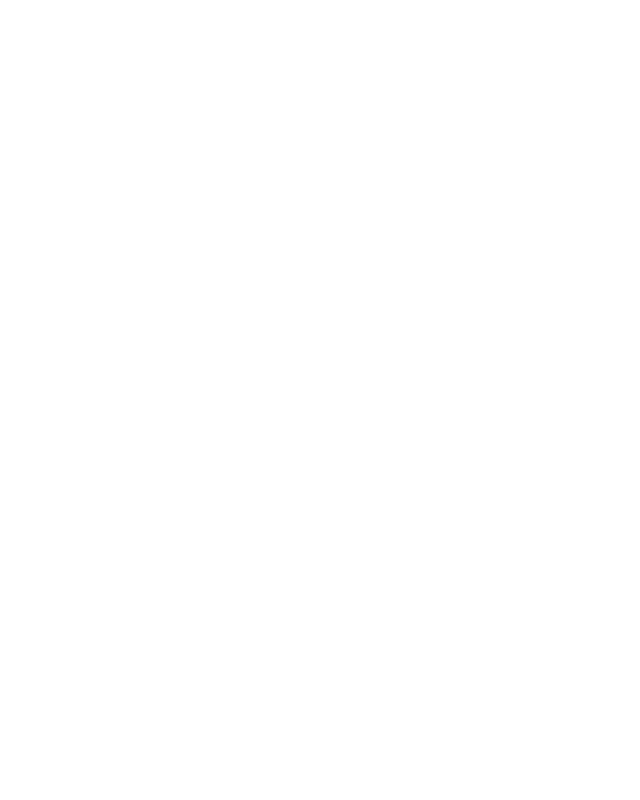
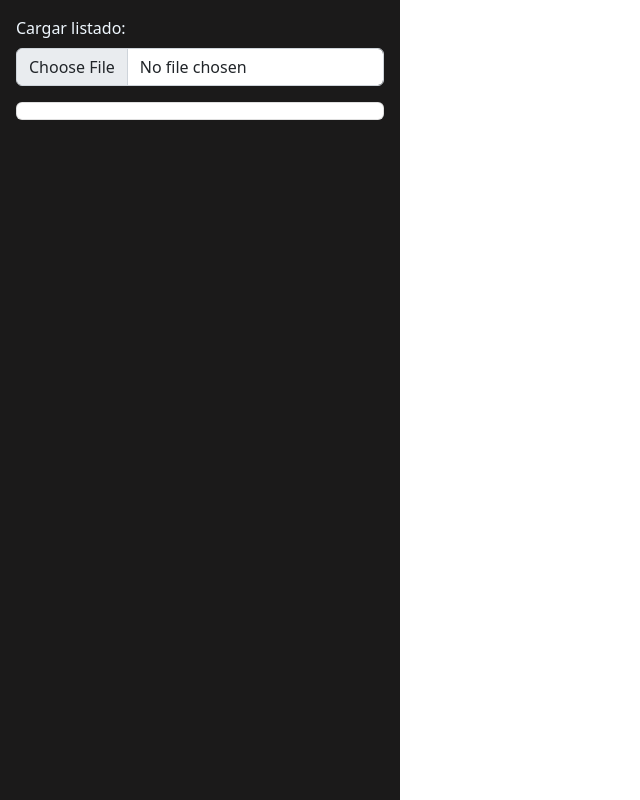
Before and after one commit to TahielGiordana/inscripciones-jardin, a React (Create React App) app: page / in a window 1280 px wide. Shown: the whole page, without its empty margins (0-640 px from the left). Built offline with nearby package versions, Linux system fonts and the light colour scheme.

Commit message:
Agrego carga y parseo del csv

```diff
--- a/package.json
+++ b/package.json
@@ -6,7 +6,10 @@
     "@testing-library/jest-dom": "^5.16.5",
     "@testing-library/react": "^13.4.0",
     "@testing-library/user-event": "^13.5.0",
+    "bootstrap": "^5.2.3",
+    "papaparse": "^5.3.2",
     "react": "^18.2.0",
+    "react-bootstrap": "^2.7.0",
     "react-dom": "^18.2.0",
     "react-scripts": "5.0.1",
     "web-vitals": "^2.1.4"
--- a/src/App.css
+++ b/src/App.css
@@ -1,38 +1,28 @@
-.App {
-  text-align: center;
+:root {
+  --bg-color: rgb(27, 26, 26);
 }
 
-.App-logo {
-  height: 40vmin;
-  pointer-events: none;
+*,
+*::after,
+*::before {
+  margin: 0;
+  box-sizing: border-box;
 }
 
-@media (prefers-reduced-motion: no-preference) {
-  .App-logo {
-    animation: App-logo-spin infinite 20s linear;
-  }
+body {
+  min-height: 100vh;
+  background-color: var(--bg-color);
 }
 
-.App-header {
-  background-color: #282c34;
-  min-height: 100vh;
+.App {
+  width: 100vw;
   display: flex;
-  flex-direction: column;
-  align-items: center;
-  justify-content: center;
-  font-size: calc(10px + 2vmin);
-  color: white;
 }
 
-.App-link {
-  color: #61dafb;
+.address-list {
+  background-color: var(--bg-color);
+  color: aliceblue;
+  width: 40%;
+  max-width: 400px;
+  height: 100vh;
 }
-
-@keyframes App-logo-spin {
-  from {
-    transform: rotate(0deg);
-  }
-  to {
-    transform: rotate(360deg);
-  }
-}
--- a/src/App.js
+++ b/src/App.js
@@ -1,7 +1,15 @@
 import "./App.css";
+import AddressList from "./components/AddressList";
+import AddressMap from "./components/AddressMap";
+import "bootstrap/dist/css/bootstrap.min.css";
 
 function App() {
-  return <div className="App"></div>;
+  return (
+    <div className="App">
+      <AddressList></AddressList>
+      <AddressMap></AddressMap>
+    </div>
+  );
 }
 
 export default App;
--- /dev/null
+++ b/src/components/AddressList.js
@@ -0,0 +1,45 @@
+import React, { useState } from "react";
+import { Form, ListGroup } from "react-bootstrap";
+import Papa from "papaparse";
+
+export default function AddressList() {
+  const [csvFile, setCsvFile] = useState("");
+  const [data, setData] = useState([]);
+  const [error, setError] = useState("");
+
+  const handleFileChange = (e) => {
+    const csvFile = e.target.files[0];
+    if (csvFile) {
+      setCsvFile();
+      const parsedData = Papa.parse(csvFile, {
+        header: true,
+        complete: (results) => {
+          setData(results.data);
+          console.log(results.data);
+        },
+      });
+    }
+  };
+
+  return (
+    <div className="address-list p-3">
+      <Form.Group className="mb-3">
+        <Form.Label>Cargar listado:</Form.Label>
+        {/* Carga del archivo csv con el listado de inscriptos*/}
+        <Form.Control type="file" accept=".csv" onChange={handleFileChange} />
+      </Form.Group>
+      <ListGroup as={"ol"}>
+        {data.map((student, index) => (
+          <ListGroup.Item key={index}>
+            <p>
+              <strong>{student["Nombre"] + " " + student["Apellido"]}</strong>
+              {" - " + student["DNI"]}
+            </p>
+            <p>{student["Dirección"]}</p>
+          </ListGroup.Item>
+        ))}
+        <ListGroup.Item as={"li"}></ListGroup.Item>
+      </ListGroup>
+    </div>
+  );
+}
--- /dev/null
+++ b/src/components/AddressMap.js
@@ -0,0 +1,5 @@
+import React from "react";
+
+export default function AddressMap() {
+  return <div></div>;
+}
```
Also changed, not shown: 2 other files (tests, documents, lock files or other folders).
